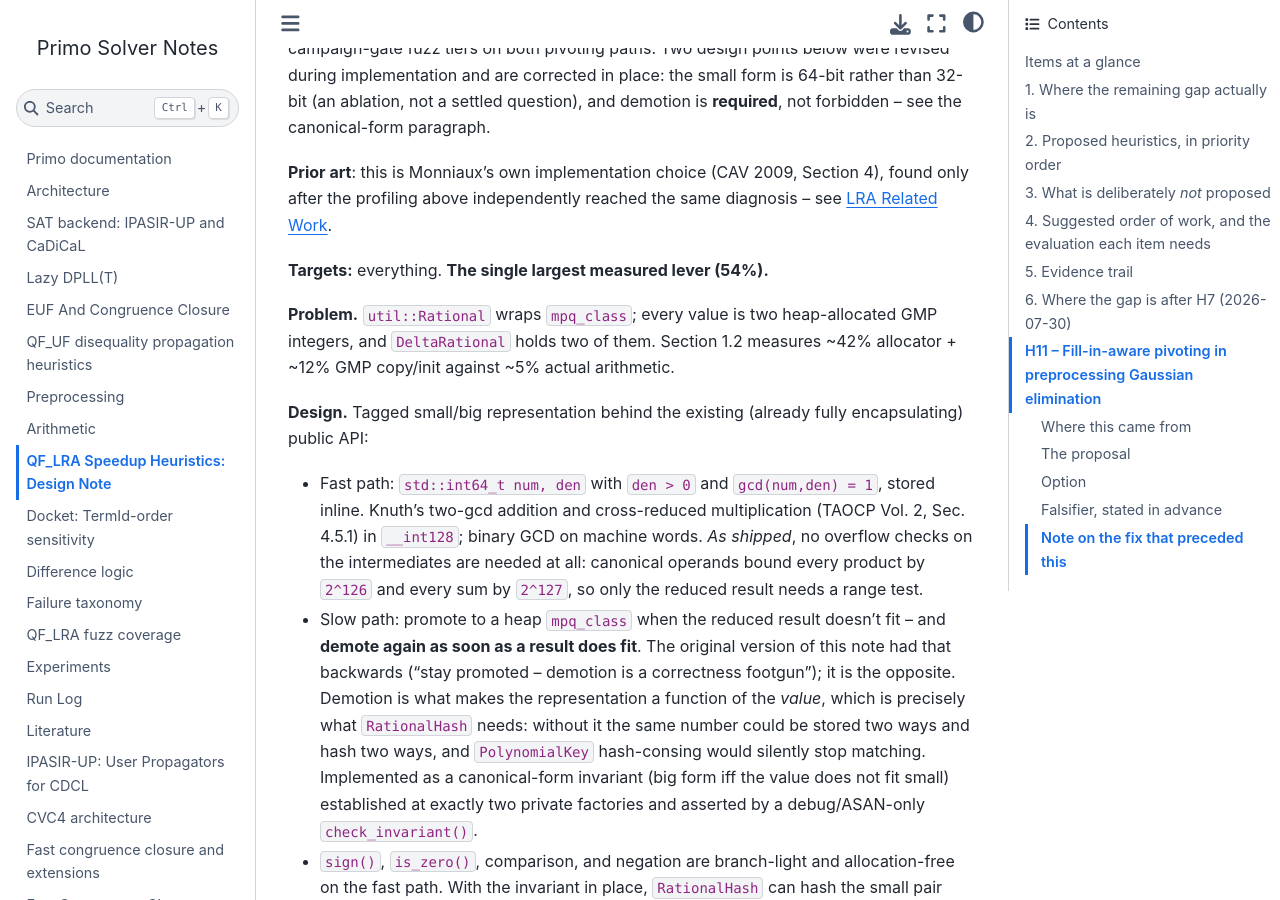
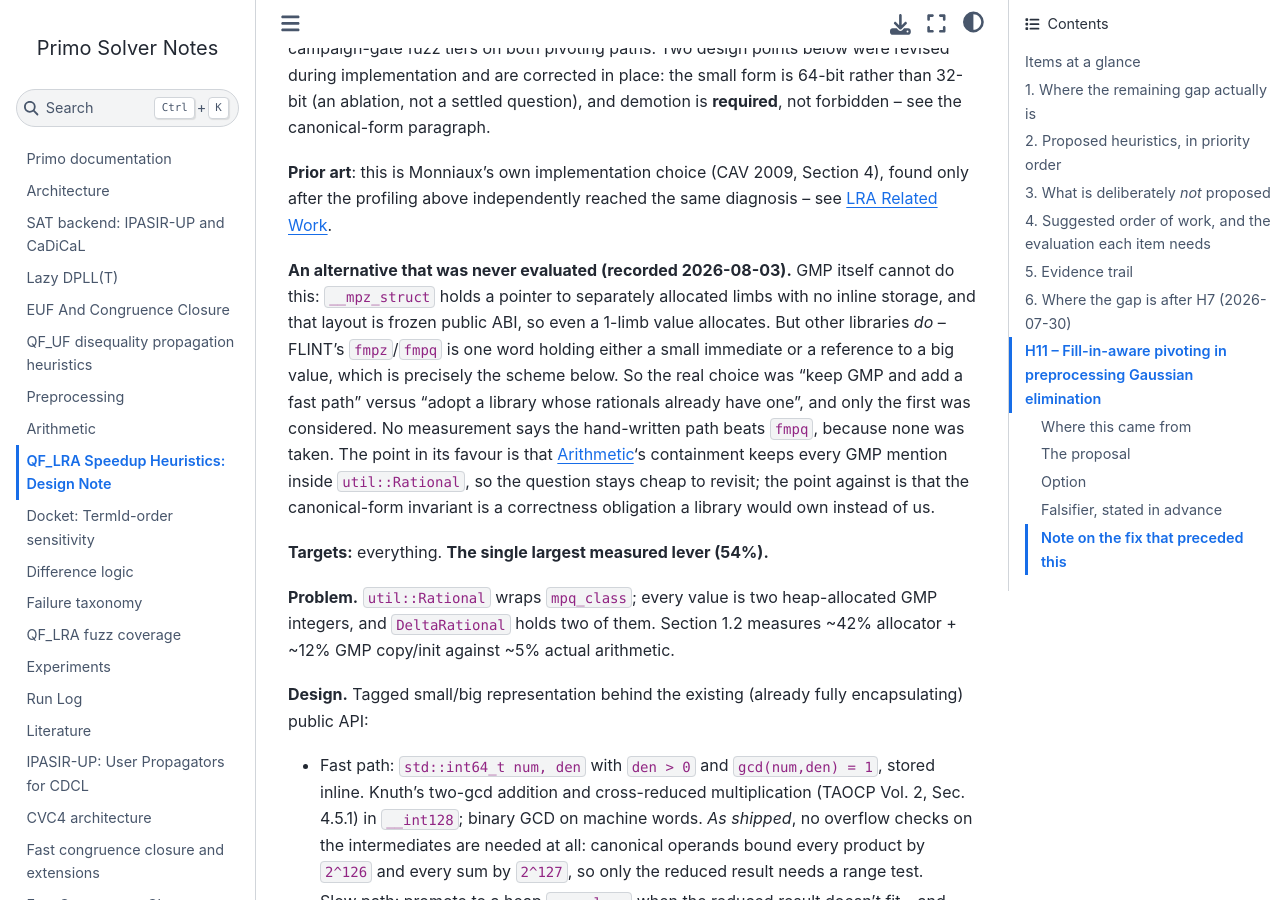
Before and after one commit to primo-solver/primo, a Jupyter Book: the page built from docs/qf-lra-heuristics.md, in a window 1280 px wide and 900 px high, scrolled down 10224 px. Built offline with Jupyter Book 1.0.4 settings and Sphinx 7.4.7 and the Sphinx Book theme 1.1.4, drawn with Linux system fonts in a browser that asks for light colours.

Commit message:
Record that a library-provided small-rational form was never evaluated
The two-tier Rational is documented as if the only options were "wrap
mpq_class" or "write a fast path". They were not.

GMP genuinely cannot do this itself: __mpz_struct holds mp_limb_t *_mp_d,
a pointer to separately allocated limbs with no inline storage, and
__mpq_struct is two of those. The layout is frozen public ABI -- callers
embed mpq_t by value and macros read _mp_size/_mp_d directly -- so a
small-value form would break every program compiled against it. Even a
1-limb value allocates. That part of the rationale holds.

But other libraries do provide exactly this scheme. FLINT's fmpz/fmpq is
one machine word holding either a small immediate or a reference to a big
value, which is what util::Rational implements by hand. So the real
choice was "keep GMP and add a fast path in front of it" versus "adopt a
library whose rationals already have one", and only the first was ever
considered -- FLINT, Boost.Multiprecision and the alternatives appear
nowhere in the docs or the code.

Recorded as an omission rather than settled either way: no measurement
says the hand-written path beats fmpq, because none was taken. In its
favour, the GMP dependency is contained to this one file, so the question
stays cheap to revisit. Against it, the canonical-form invariant is a
subtle correctness obligation -- violate it and hashing breaks silently
rather than visibly -- that a library would own instead of us.

Co-Authored-By: Claude Opus 5 <noreply@anthropic.com>

```diff
--- a/docs/qf-lra-heuristics.md
+++ b/docs/qf-lra-heuristics.md
@@ -320,6 +320,20 @@ is **required**, not forbidden -- see the canonical-form paragraph.
 **Prior art**: this is Monniaux's own implementation choice (CAV 2009,
 Section 4), found only after the profiling above independently reached the same
 diagnosis -- see [](papers/lra-related-work.md).
+
+**An alternative that was never evaluated (recorded 2026-08-03).** GMP itself
+cannot do this: `__mpz_struct` holds a pointer to separately allocated limbs
+with no inline storage, and that layout is frozen public ABI, so even a 1-limb
+value allocates. But other libraries *do* -- FLINT's `fmpz`/`fmpq` is one word
+holding either a small immediate or a reference to a big value, which is
+precisely the scheme below. So the real choice was "keep GMP and add a fast
+path" versus "adopt a library whose rationals already have one", and only the
+first was considered. No measurement says the hand-written path beats `fmpq`,
+because none was taken. The point in its favour is that
+[](arithmetic.md)'s containment keeps every GMP mention inside
+`util::Rational`, so the question stays cheap to revisit; the point against is
+that the canonical-form invariant is a correctness obligation a library would
+own instead of us.
 
 **Targets:** everything. **The single largest measured lever (54%).**
 
```
Also changed, not shown: 1 other file.
